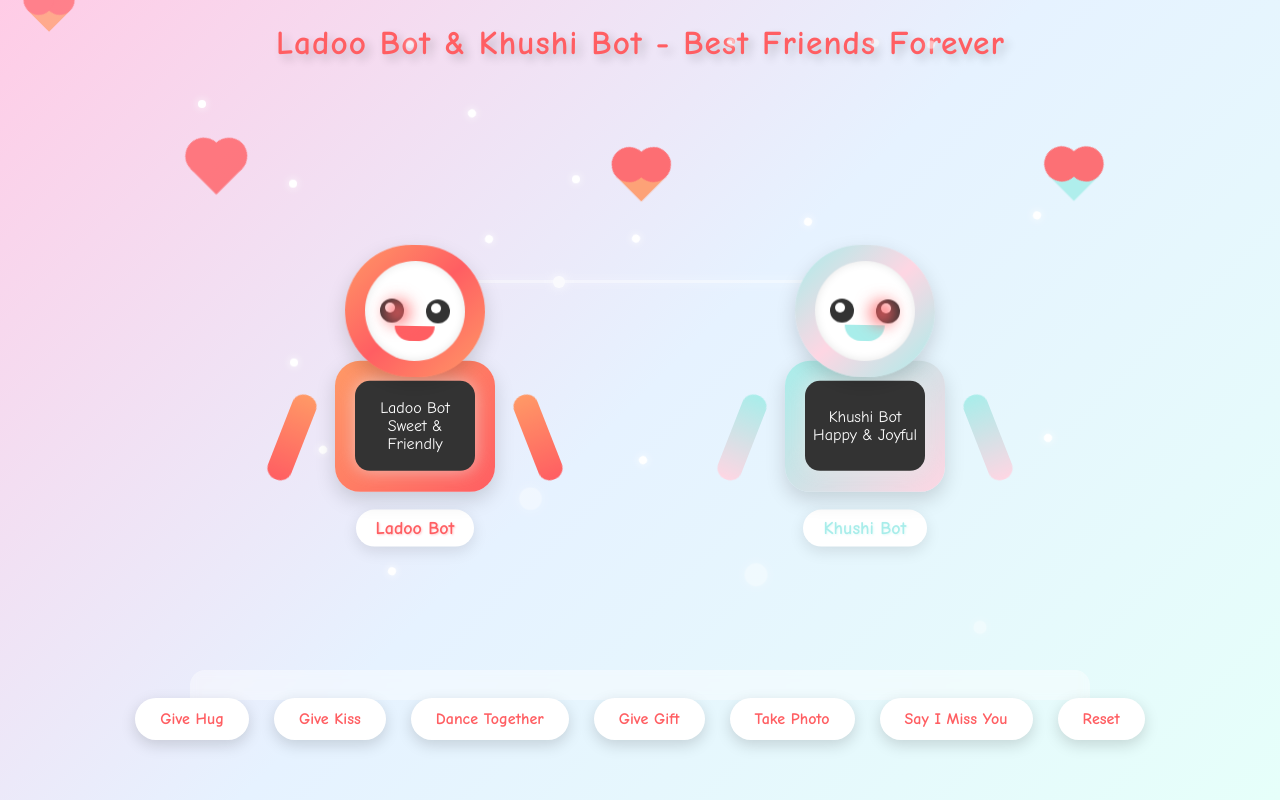
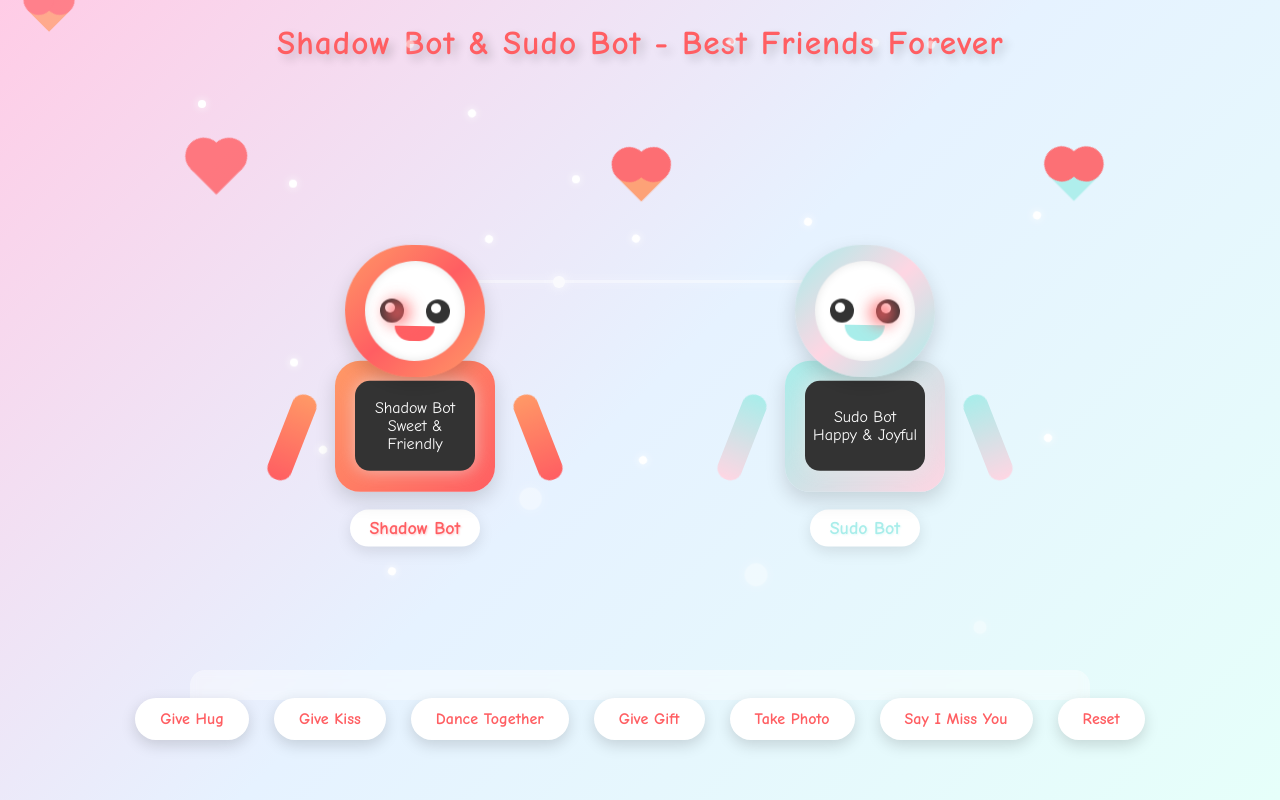
Before and after one commit to khushi5385/Mahraj-ji, a plain HTML site: page index.html in a window 1280 px wide. Drawn offline with Linux system fonts and the light colour scheme.

Commit message:
Update-homepage

```diff
--- a/index.html
+++ b/index.html
@@ -3,7 +3,7 @@
 <head>
     <meta charset="UTF-8">
     <meta name="viewport" content="width=device-width, initial-scale=1.0">
-    <title>Ladoo Bot & Khushi Bot - Best Friends Forever</title>
+    <title>Shadow Bot & sudo Bot - Best Friends Forever</title>
     <style>
         * {
             margin: 0;
@@ -931,7 +931,7 @@
     </style>
 </head>
 <body>
-    <div class="title">Ladoo Bot & Khushi Bot - Best Friends Forever</div>
+    <div class="title">Shadow Bot & Sudo Bot - Best Friends Forever</div>
 
     <div class="container" id="container">
         <div class="robot ladoo">
@@ -952,9 +952,9 @@
                 <div class="arm right-arm"></div>
             </div>
             <div class="body">
-                <div class="screen">Ladoo Bot<br>Sweet & Friendly</div>
+                <div class="screen">Shadow Bot<br>Sweet & Friendly</div>
             </div>
-            <div class="name-tag">Ladoo Bot</div>
+            <div class="name-tag">Shadow Bot</div>
         </div>
 
         <div class="hearts">
@@ -983,9 +983,9 @@
                 <div class="arm right-arm"></div>
             </div>
             <div class="body">
-                <div class="screen">Khushi Bot<br>Happy & Joyful</div>
+                <div class="screen">Sudo Bot<br>Happy & Joyful</div>
             </div>
-            <div class="name-tag">Khushi Bot</div>
+            <div class="name-tag">Sudo Bot</div>
         </div>
 
         <div class="gift">🎁</div>
```
